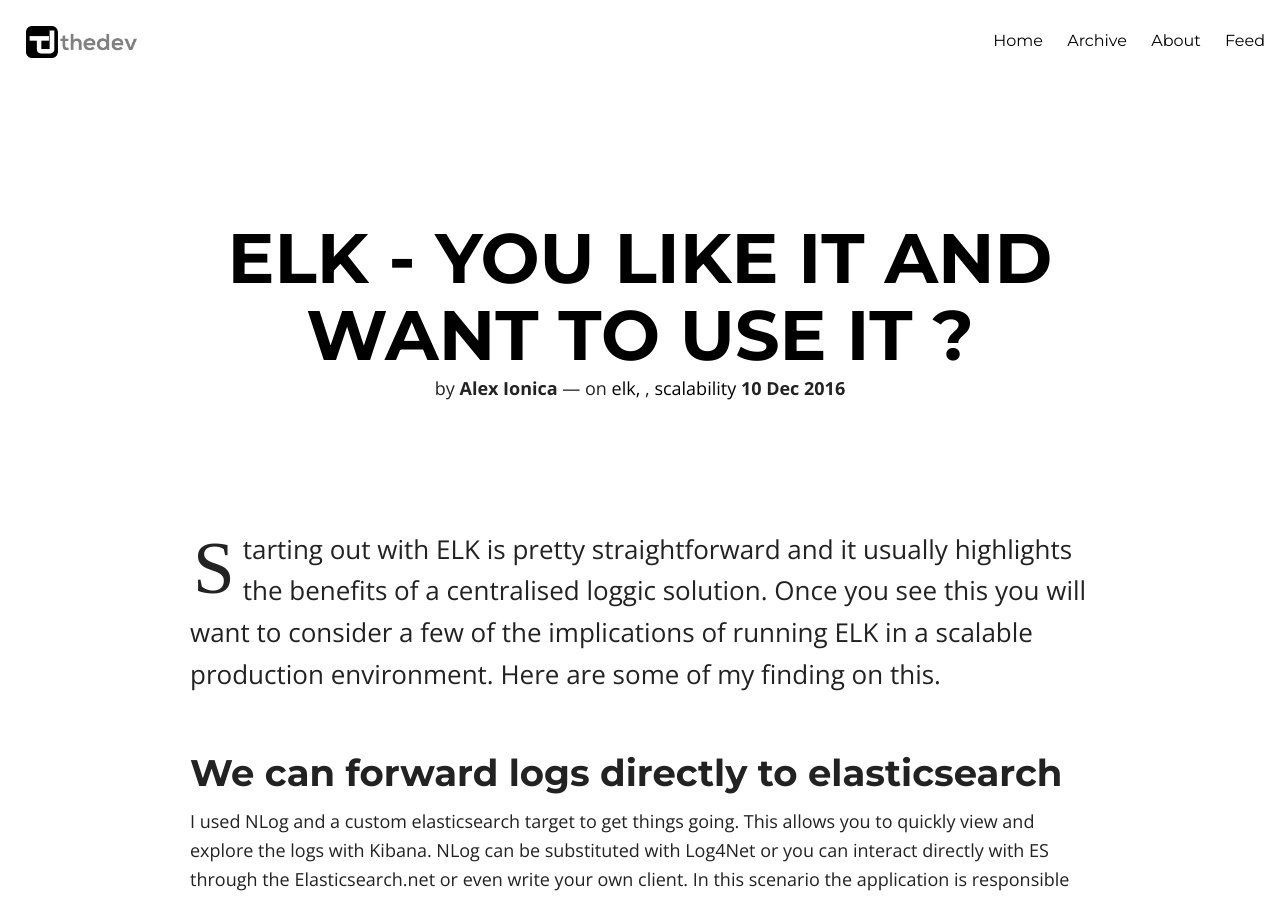
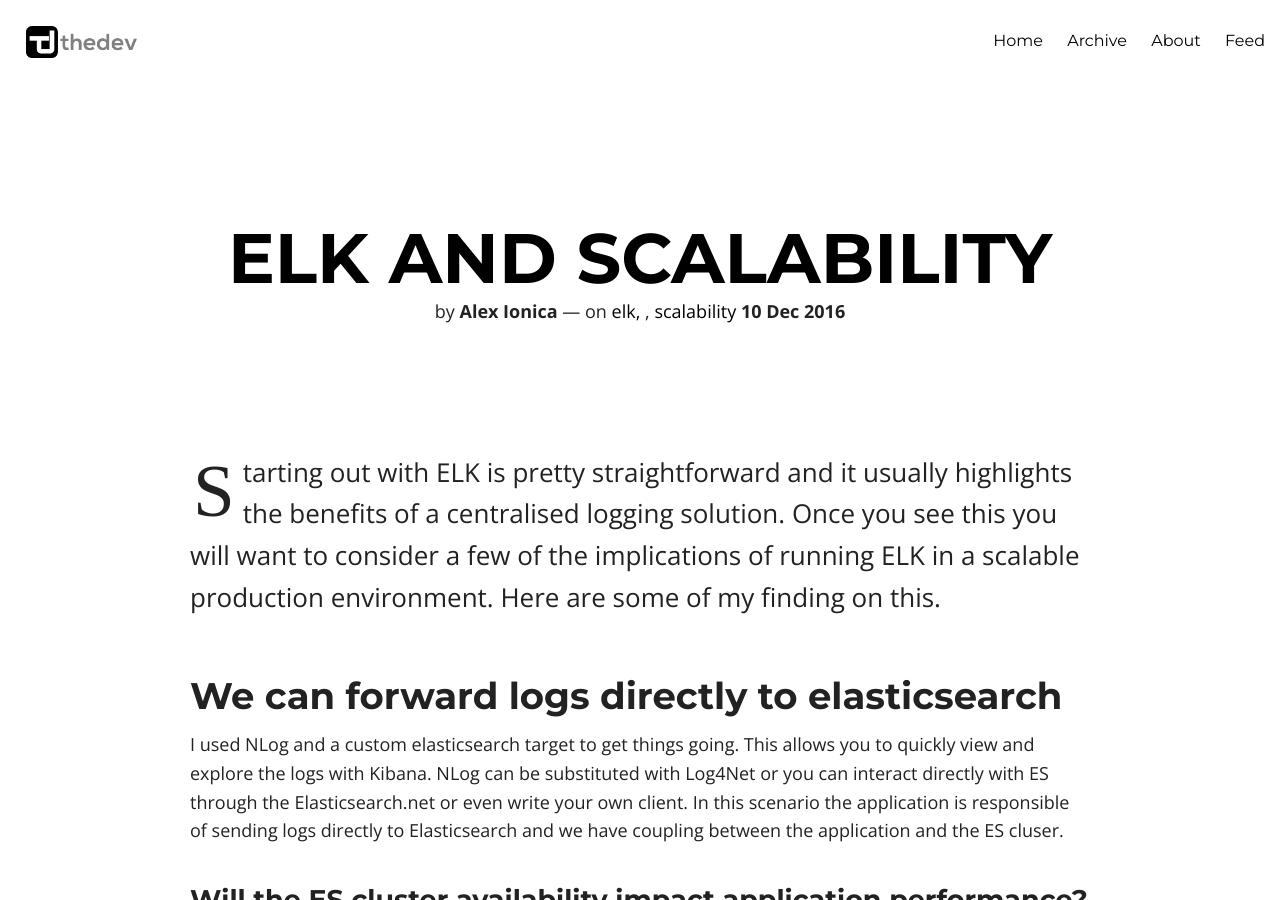
Before and after one commit to thedev/hipster-jekyll-blog, a Jekyll site: the page built from _posts/2016-12-10-elk-you-like-it-and-want-to-use-it.md, in a window 1280 px wide and 900 px high. Built offline with Jekyll 4.4.1, drawn with Linux system fonts in a browser that asks for light colours; nearby versions of some CDN libraries; comment, search, counter and statistics services are not loaded.

Commit message:
Updated 2016-12-10-elk-you-like-it-and-want-to-use-it.md

```diff
--- a/_posts/2016-12-10-elk-you-like-it-and-want-to-use-it.md
+++ b/_posts/2016-12-10-elk-you-like-it-and-want-to-use-it.md
@@ -4,14 +4,14 @@ published: true
 mathjax: false
 featured: true
 comments: true
-title: 'ELK - you like it and want to use it ? '
+title: 'ELK and scalability '
 description: Some thoughts on using ELK in a real application
 tags: 'elk, scalability'
 categories:
   - webdevelopment
   - Devops
 ---
-Starting out with ELK is pretty straightforward and it usually highlights the benefits of a centralised loggic solution. Once you see this you will want to consider a few of the implications of running ELK in a scalable production environment. Here are some of my finding on this.
+Starting out with ELK is pretty straightforward and it usually highlights the benefits of a centralised logging solution. Once you see this you will want to consider a few of the implications of running ELK in a scalable production environment. Here are some of my finding on this.
 
 
 ## We can forward logs directly to elasticsearch
```
